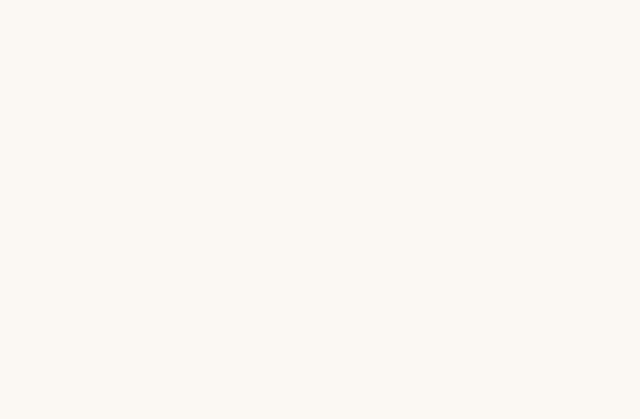
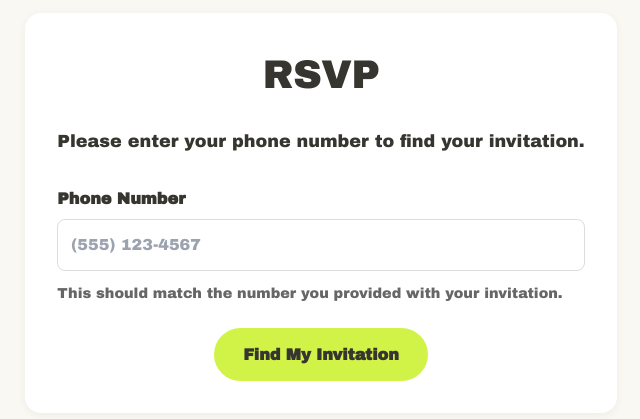
Before and after one commit to rsgenack/spotify-rsvp, a Next.js app: page / in a window 1280 px wide. Before the commit this address had no page. Shown: the part 187-606 px from the top of the page, without its empty margins (319-959 px from the left). Built offline with nearby package versions, Linux system fonts and the light colour scheme.

Commit message:
Fix: display RSVP form on root URL instead of redirecting to /framer

```diff
--- a/app/page.tsx
+++ b/app/page.tsx
@@ -1,6 +1,9 @@
-import { redirect } from "next/navigation";
+import { RSVPForm } from "@/components/ui/rsvp-form"
 
 export default function Home() {
-  // Redirect to the framer page
-  redirect("/framer");
+  return (
+    <div id="rsvp-container">
+      <RSVPForm />
+    </div>
+  )
 }
```
